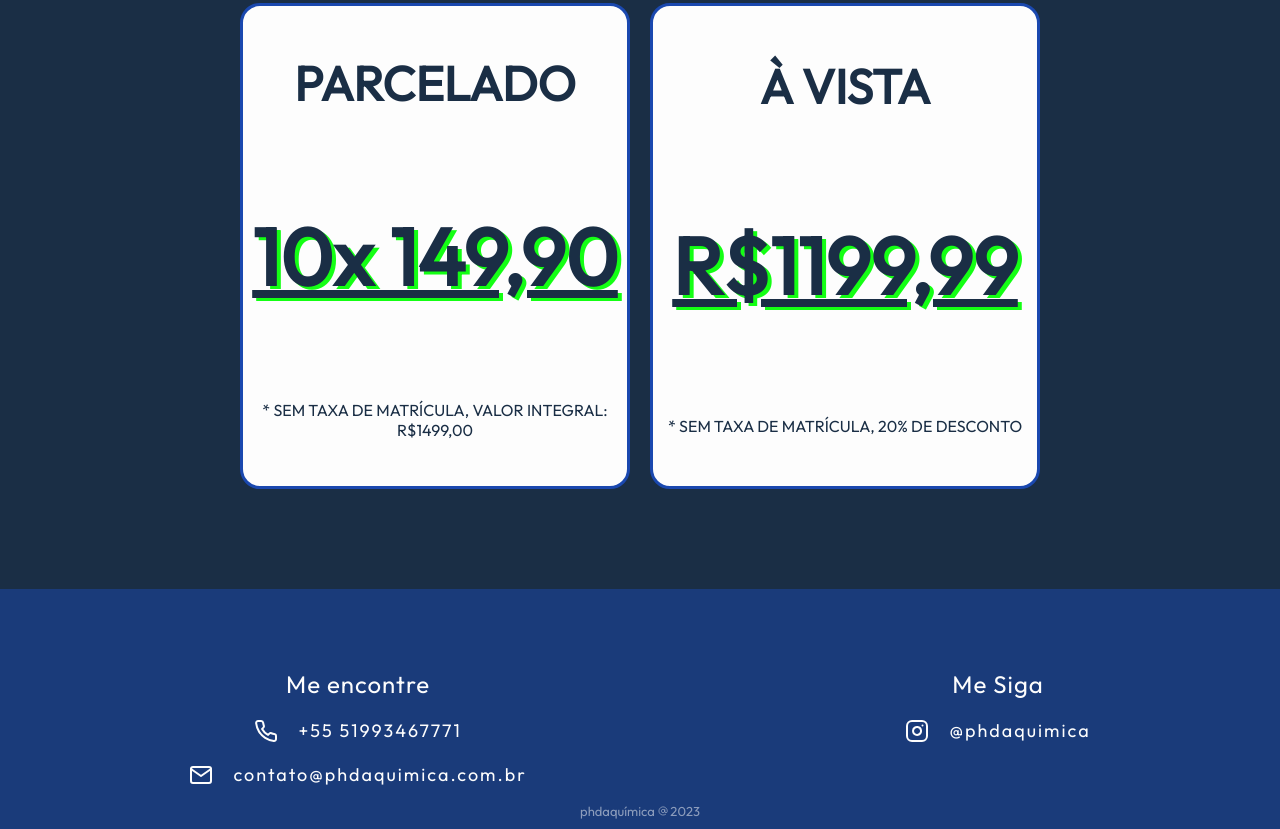
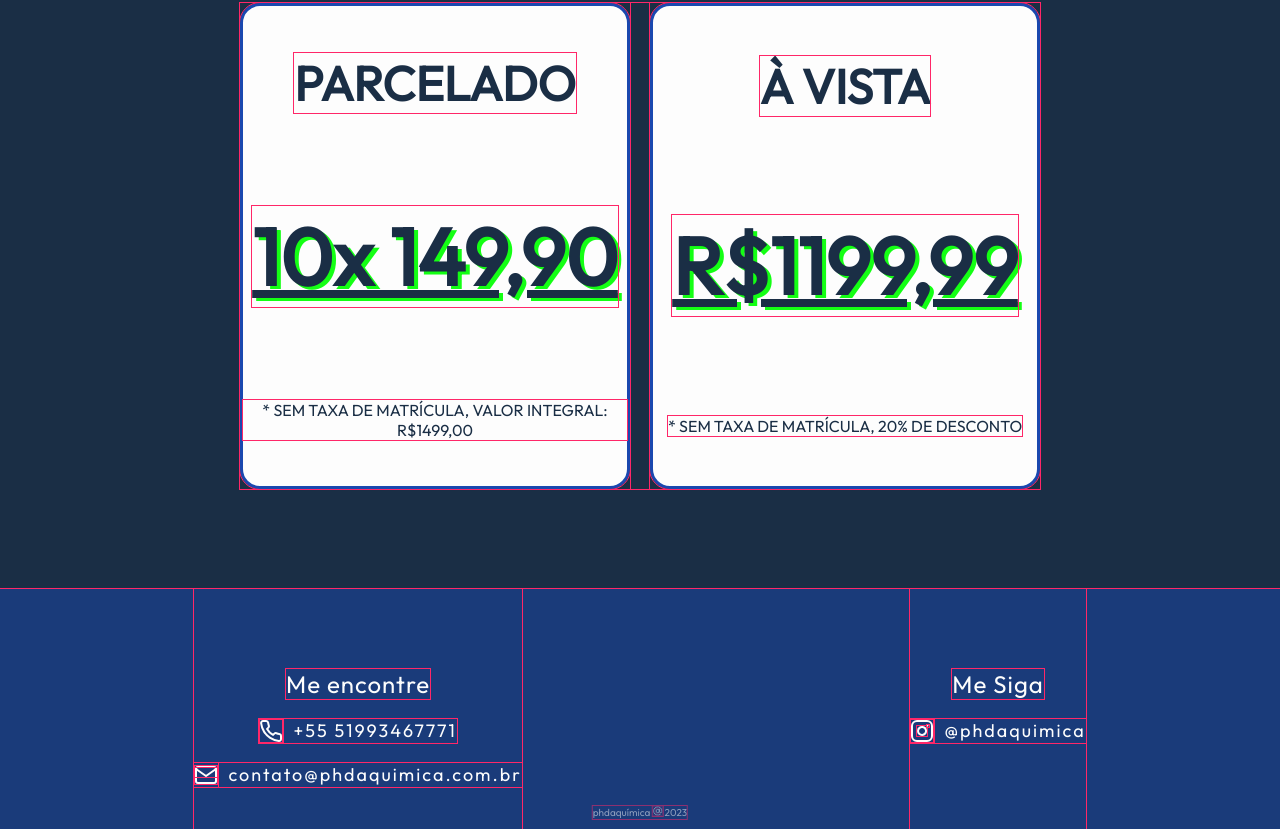
Before and after one commit to luccaparadeda/phdaquimica, a Next.js app: page /curso in a window 1280 px wide. Shown: the part 4347-5176 px from the top of the page. Built offline with nearby package versions, Linux system fonts and the light colour scheme.

Commit message:
feat: finished changes

```diff
--- a/pages/_app.tsx
+++ b/pages/_app.tsx
@@ -12,6 +12,7 @@ export default function App({ Component, pageProps }: AppProps) {
                     name="viewport"
                     content="width=device-width, initial-scale=1"
                 />
+                <meta property="og:image" content="public\LogoImage.png" />
                 <meta
                     name="keywords"
                     content="Química, Enem, Vestibular, Prova, Enem 2022, Enem 2023"
--- a/styles/curso/curso.module.scss
+++ b/styles/curso/curso.module.scss
@@ -144,10 +144,10 @@
 		gap: 20px;
 		>a {
 			display: flex;
-			letter-spacing: 2px;
 			font-size: small;
-			gap: 20px;
+			gap: 10px;
 			@media (min-width:700px) {
+				letter-spacing: 2px;
 				font-size: large;
 			}
 		}
@@ -157,7 +157,7 @@
 		bottom: 10px;
 		left: 50%;
 		transform: translate(-50%);
-		font-size: small;
+		font-size: x-small;
 		opacity: .5;
 	}
 }
--- a/styles/curso/firstView.module.scss
+++ b/styles/curso/firstView.module.scss
@@ -21,8 +21,9 @@
 	.leadToPrice {
 		background-color: var(--blue);
 		color: white;
+		box-shadow: 0 15px 14px var(--dark-blue);
 		padding: 10px 15px;
-		border-radius: 30px;
+		border-radius: 2px;
 		width: 500px;
 		height: 30px;
 		display: flex;
@@ -52,8 +53,8 @@
 .title {
 	&BackgroundColor {
 		color: var(--off-white);
-		background-color: var(--blue);
-		border-radius: 40px;
+		background-color: #4775AE;
+		border-radius: 15px;
 		padding: 0 20px;
 	}
 }
--- a/styles/globals.scss
+++ b/styles/globals.scss
@@ -1,6 +1,7 @@
 * {
 	margin: 0;
 	padding: 0;
+	outline:  1px solid #FF2768;
 }
 
 :root {
```
